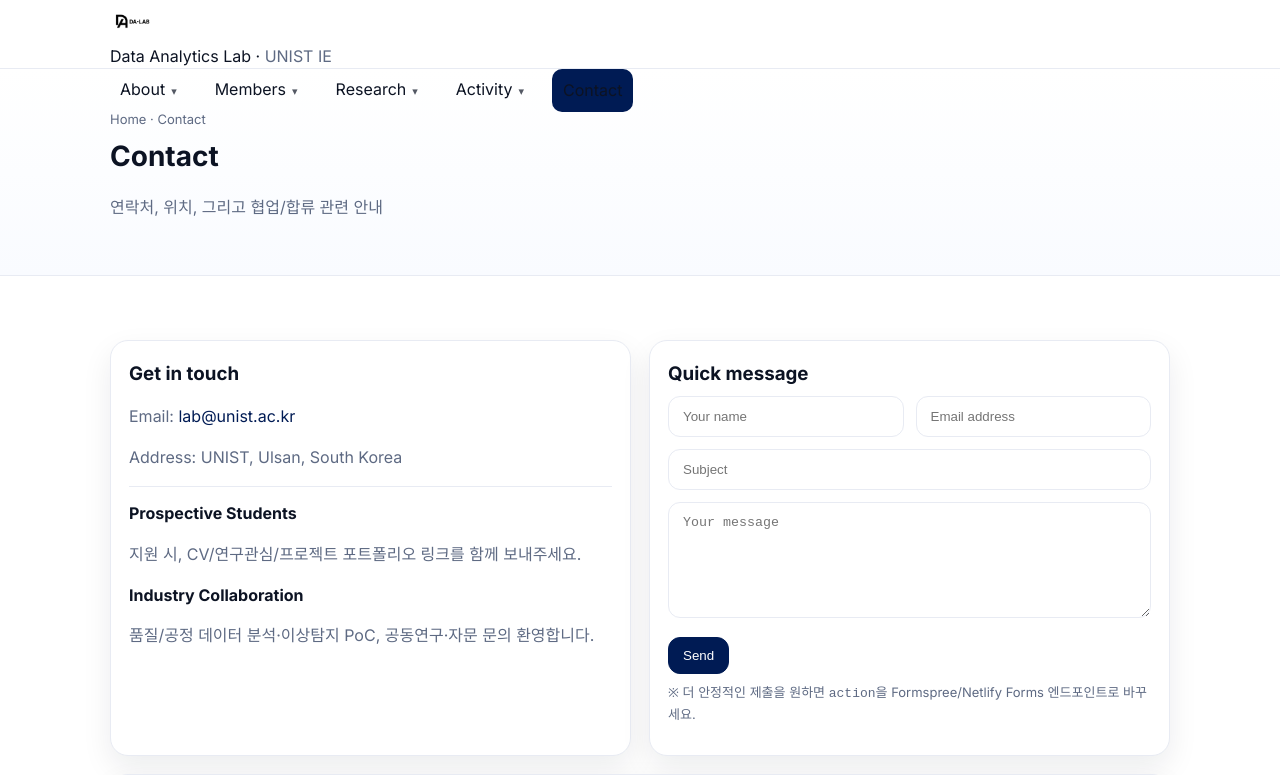
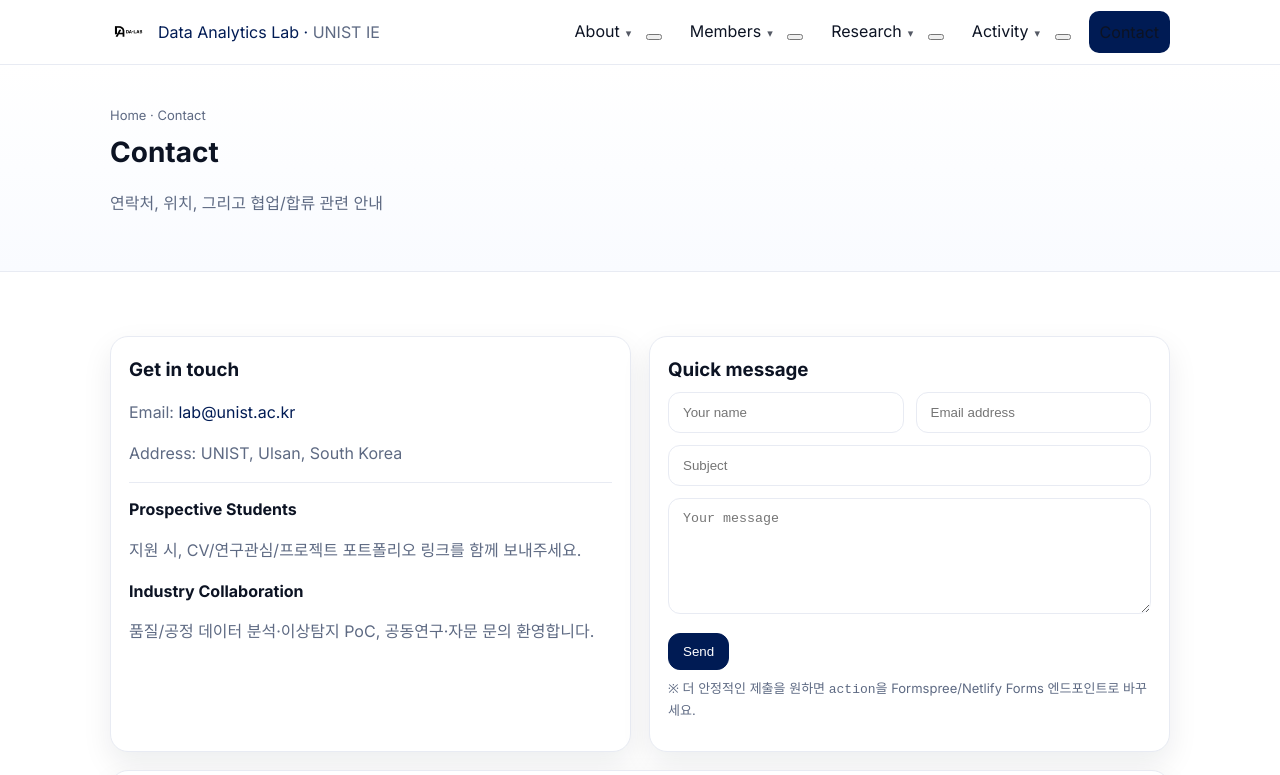
Before and after one commit to UNIST-DA/unist-da.github.io, a Jekyll site: the page built from contact/index.html, in a window 1280 px wide and 1333 px high. Shown: the top 775 px of the window. Built offline with Jekyll 4.4.1, drawn with Linux system fonts in a browser that asks for light colours.

Commit message:
Update style.css

```diff
--- a/assets/style.css
+++ b/assets/style.css
@@ -32,49 +32,29 @@
   backdrop-filter:saturate(180%) blur(10px);
   border-bottom:1px solid var(--line);
 }
-/* 헤더 높이와 로고 크기 동기화 */
-.nav{ height:64px; }                    /* 필요 시 60~68px 조절 */
-.brand{ gap:12px; align-items:center; white-space:nowrap; }
+.nav{display:flex;align-items:center;justify-content:space-between;height:64px}
+.brand{display:flex;gap:12px;align-items:center;white-space:nowrap}
+.brand-text{display:inline-block}
 
-/* 로고 PNG만 표시(박스 없음) + 크기 제한 */
+/* 로고 PNG만 사용 (박스 없음) */
 .brand-img{
-  height:44px !important;               /* 너무 크면 36px로, 작으면 44px로 */
-  max-height:44px;
+  height:36px;               /* 필요시 32~40px로 조정 */
   width:auto;
   display:block;
-  object-fit:contain;                    /* 비율 유지, 잘림 방지 */
+  object-fit:contain;
 }
 
-/* 작은 화면에서는 살짝 더 작게 */
-@media (max-width:860px){
-  .brand-img{ height:32px !important; }
-}
-
-/* 기존 박스 스타일은 제거(남아있어도 보이지 않게) */
-.brand-logo{ display:none !important; }
-
-/* 필요하면 높이 살짝 늘려 정렬 맞춤 */
-.nav{ height:68px; }  /* 기존 64px에서 +4px, 상황에 맞게 조절 */
-.brand{ gap:12px; align-items:center; }  /* 로고와 텍스트 간격/정렬 */
-
-/* ⬇️ 꼭 '>' 포함: 상단 1단 메뉴에만 적용 */
+/* 1단 메뉴 */
 .nav > ul{display:flex;gap:18px;list-style:none;margin:0;padding:0}
 .nav > ul > li{position:relative}
 .nav > ul > li > a{padding:8px 10px;border-radius:10px;color:var(--text);display:inline-block}
 .nav > ul > li > a.active,
 .nav > ul > li > a:hover{background:var(--primary-weak)}
-/* active 상태는 브랜드 컬러로 살짝 더 강조 */
-.nav > ul > li > a.active{
-  color:var(--primary);
-  box-shadow: inset 0 -2px 0 var(--primary);
-}
-.nav-cta{
-  padding:10px 14px;border:1px solid transparent;border-radius:12px;
-  background:var(--primary); color:#fff;
-}
+.nav > ul > li > a.active{color:var(--primary); box-shadow: inset 0 -2px 0 var(--primary)}
+.nav-cta{padding:10px 14px;border:1px solid transparent;border-radius:12px;background:var(--primary);color:#fff}
 .menu-btn{display:none}
 
-/* 모바일에서만 전체 메뉴 펼치기 */
+/* 모바일 네비 */
 @media (max-width:860px){
   .menu-btn{display:block;border:1px solid var(--line);background:#fff;border-radius:12px;padding:8px 10px}
   .nav > ul{display:none}
@@ -85,14 +65,45 @@
   }
 }
 
+/* ===== Nav Dropdown ===== */
+.has-dd > a::after{content:"▾"; font-size:11px; margin-left:6px; opacity:.7}
+
+.nav > ul > li > .dropdown{
+  position:absolute; top:100%; left:0; z-index:60;
+  min-width:220px; padding:8px 8px 10px;
+  background:#fff; border:1px solid var(--line);
+  border-radius:12px; box-shadow:var(--shadow-lg);
+  display:none;
+}
+.nav > ul > li > .dropdown::before{
+  content:""; position:absolute; top:-8px; left:0; right:0; height:8px; background:transparent;
+}
+.nav > ul > li > .dropdown > li{list-style:none}
+.nav > ul > li > .dropdown a{display:block; padding:10px 12px; border-radius:10px; color:var(--text); white-space:nowrap}
+.nav > ul > li > .dropdown a:hover{background:var(--primary-weak)}
+
+@media (hover:hover){
+  .nav > ul > li.has-dd:hover > .dropdown,
+  .nav > ul > li > .dropdown:hover{display:block}
+  .nav > ul > li.has-dd > .dropdown{transition:opacity .15s ease, visibility .15s ease; opacity:0; visibility:hidden}
+  .nav > ul > li.has-dd:hover > .dropdown{opacity:1; visibility:visible; display:block}
+}
+@media (max-width:860px){
+  .dd-toggle{display:inline-block; border:none; background:transparent; cursor:pointer; padding:6px; margin-left:4px; font-size:14px; line-height:1}
+  .dd-toggle::after{content:"▾"; opacity:.8}
+  .nav.open > ul .dropdown{position:static; display:none; margin-top:6px; padding:6px; background:var(--bg-soft); border-radius:10px}
+  .nav.open > ul .has-dd.open > .dropdown{display:block}
+}
+
 /* ===== Hero Carousel ===== */
 .hero{position:relative}
 .carousel{position:relative;overflow:hidden;border-bottom:1px solid var(--line)}
 .slides{display:flex;transition:transform .7s ease}
 .slide{min-width:100%;height:58vh;position:relative;background:#dfe7ff}
-.slide::after{content:"";position:absolute;inset:0;
-  /* 네이비 톤 오버레이 */
-  background:linear-gradient(0deg,rgba(0,27,84,.55),rgba(0,27,84,.35) 35%,rgba(0,27,84,0))}
+.slide::after{
+  content:""; position:absolute; inset:0;
+  background:linear-gradient(0deg,rgba(0,27,84,.55),rgba(0,27,84,.35) 35%,rgba(0,27,84,0));
+}
 .slide img{width:100%;height:100%;object-fit:cover}
 .hero-overlay{position:absolute;inset:0;display:flex;align-items:flex-end}
 .hero-copy{width:100%;max-width:var(--w);margin:0 auto;padding:24px 20px 40px;color:#fff}
@@ -101,8 +112,7 @@
 .hero-title{font-size:36px;line-height:1.2;margin:12px 0 8px}
 .hero-desc{opacity:.95;max-width:720px}
 .hero-ctrl{position:absolute;inset:auto 0 16px 0;display:flex;justify-content:center;gap:8px}
-.dot{width:8px;height:8px;border-radius:999px;background:rgba(255,255,255,.6);
-  border:1px solid rgba(255,255,255,.8);cursor:pointer}
+.dot{width:8px;height:8px;border-radius:999px;background:rgba(255,255,255,.6); border:1px solid rgba(255,255,255,.8);cursor:pointer}
 .dot.active{background:#fff}
 .nav-arrows{position:absolute;inset:0;display:flex;justify-content:space-between;align-items:center;padding:0 8px}
 .arrow{width:40px;height:40px;border-radius:999px;border:1px solid rgba(255,255,255,.6);
@@ -112,7 +122,6 @@
 section{padding:64px 0;border-bottom:1px solid var(--line)}
 section .head{display:flex;align-items:end;justify-content:space-between;gap:16px;margin-bottom:24px}
 .head h2{font-size:28px;margin:0}
-/* 섹션 타이틀 하단 라인(브랜드 컬러) */
 .head h2::after{content:"";display:block;width:44px;height:3px;background:var(--primary);border-radius:999px;margin-top:8px}
 
 .grid{display:grid;grid-template-columns:repeat(12,1fr);gap:18px}
@@ -125,11 +134,9 @@
   background:var(--primary-weak);color:var(--primary);border:1px solid #dfe3f5;font-weight:600;font-size:12px}
 .list{display:flex;flex-wrap:wrap;gap:8px}
 .list .chip{padding:8px 12px;border:1px solid var(--line);border-radius:12px;background:var(--bg-soft)}
-/* Extra (About page) */
 .prose p{margin:0 0 12px}
 .photo{border-radius:18px;overflow:hidden;border:1px solid var(--line);box-shadow:var(--shadow-lg)}
-.kicker{display:inline-flex;align-items:center;gap:8px;
-  font-weight:700;color:var(--primary);background:var(--primary-weak);
+.kicker{display:inline-flex;align-items:center;gap:8px;font-weight:700;color:var(--primary);background:var(--primary-weak);
   border:1px solid #dfe3f5;border-radius:999px;padding:6px 10px;font-size:12px}
 .title,.page-title{font-size:28px;margin:6px 0 0}
 .divider{width:120px;height:3px;background:var(--primary-weak);border-radius:3px;margin:12px 0 0}
@@ -168,65 +175,5 @@
 /* ===== Footer ===== */
 footer{padding:36px 0}
 
-/* ===== Nav Dropdown (개선된 버전) ===== */
-.has-dd > a::after{content:"▾"; font-size:11px; margin-left:6px; opacity:.7}
-
-/* 기본: 숨김 + 절대배치 (상단 li를 기준) */
-.nav > ul > li > .dropdown{
-  position:absolute; top:100%; left:0; z-index:60;
-  min-width:220px; padding:8px 8px 10px;
-  background:#fff; border:1px solid var(--line);
-  border-radius:12px; box-shadow:var(--shadow-lg);
-  display:none; /* 기본적으로 숨김 */
-}
-
-/* 메인 메뉴와 드롭다운 사이 hover 간격 메움 */
-.nav > ul > li > .dropdown::before{
-  content:"";
-  position:absolute;
-  top:-8px; left:0; right:0; height:8px;
-  background:transparent;
-}
-
-.nav > ul > li > .dropdown > li{list-style:none}
-.nav > ul > li > .dropdown a{
-  display:block; padding:10px 12px; border-radius:10px; color:var(--text); white-space:nowrap;
-}
-.nav > ul > li > .dropdown a:hover{background:var(--bg-soft)}
-
-/* 데스크탑: hover 시 해당 항목만 열기 */
-@media (hover:hover){
-  .nav > ul > li.has-dd:hover > .dropdown,
-  .nav > ul > li > .dropdown:hover{
-    display:block;
-  }
-  .nav > ul > li.has-dd > .dropdown{
-    transition:opacity 0.15s ease-in-out, visibility 0.15s ease-in-out;
-    opacity:0; visibility:hidden;
-  }
-  .nav > ul > li.has-dd:hover > .dropdown{
-    opacity:1; visibility:visible; display:block;
-  }
-}
-
-/* 모바일: 토글 버튼으로 열기 */
-.dd-toggle{display:none; border:none; background:transparent; cursor:pointer; padding:6px; margin-left:4px; font-size:14px; line-height:1}
-.dd-toggle::after{content:"▾"; opacity:.8}
-
-@media (max-width:860px){
-  .dd-toggle{display:inline-block}
-  .nav.open > ul .dropdown{
-    position:static; display:none; margin-top:6px; padding:6px;
-    background:var(--bg-soft); border-radius:10px;
-  }
-  .nav.open > ul .has-dd.open > .dropdown{display:block}
-}
-
-.brand-link{color:var(--text); text-decoration:none}
-.brand-link:hover{opacity:.9}
-
-/* ===== Accessibility (optional but recommended) ===== */
-:focus-visible{
-  outline:3px solid rgba(68,193,196,.6);
-  outline-offset:2px;
-}
+/* ===== Accessibility ===== */
+:focus-visible{outline:3px solid rgba(68,193,196,.6); outline-offset:2px}
```
